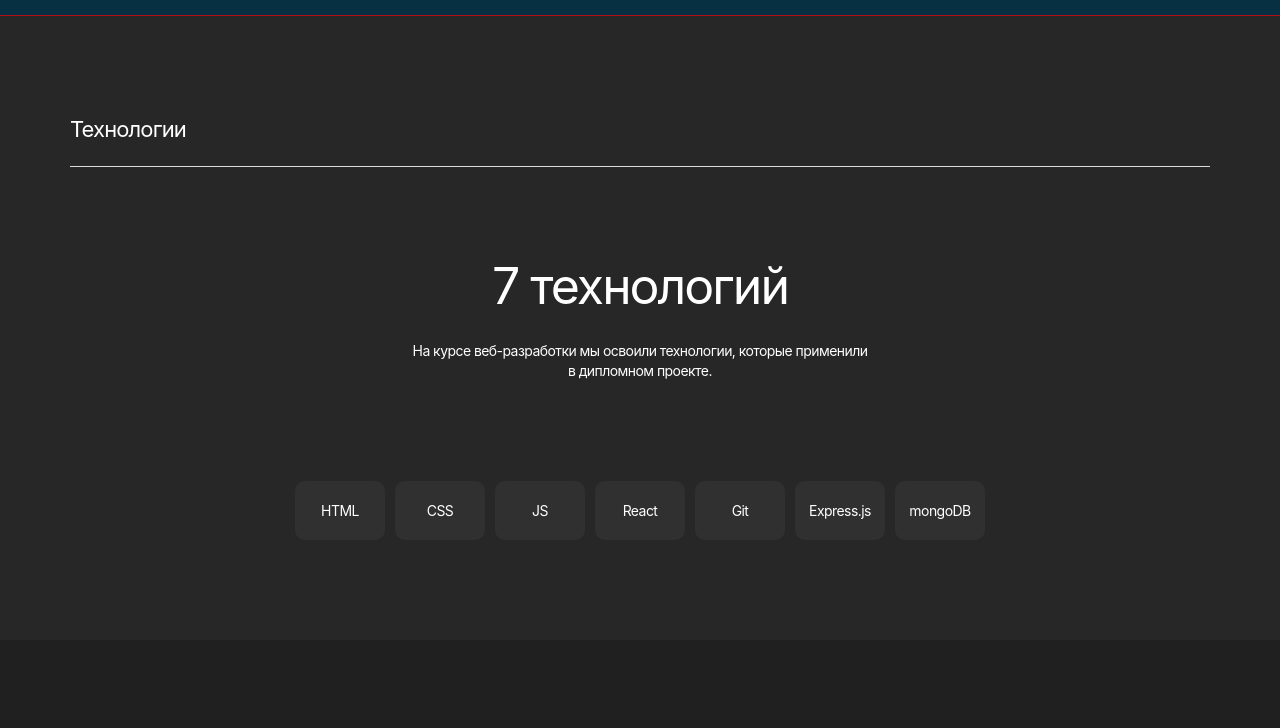
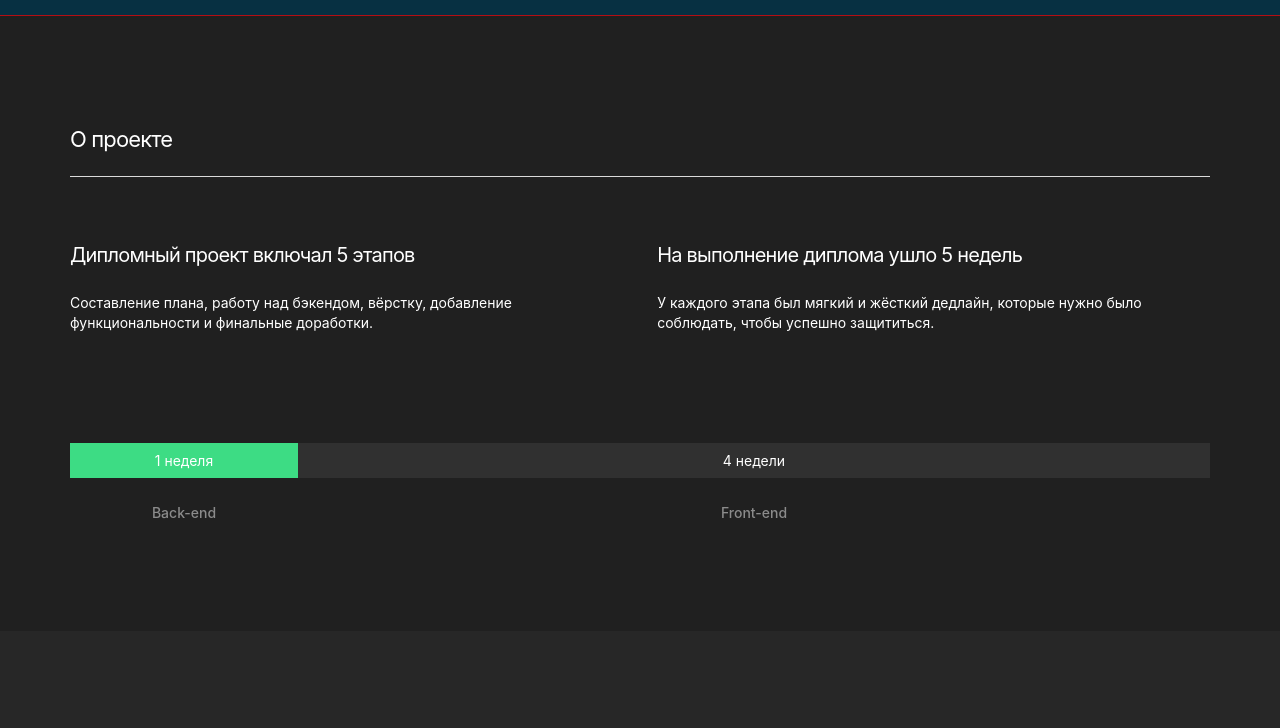
Before and after one commit to Easy-Deny/movies-explorer-frontend, a React app: page / in a window 1280 px wide. Shown: the part 59-787 px from the top of the page. Built offline with nearby package versions, Linux system fonts and the light colour scheme; a web font is replaced by a local one.

Commit message:
feat add aboutProject

```diff
--- /dev/null
+++ b/src/blocks/aboutProject/__description/aboutProject__description.css
@@ -0,0 +1,10 @@
+.aboutProject__description{
+    display: flex;
+    flex-direction: row;
+    flex-wrap: wrap;
+    list-style-type: none;
+    margin: 0;
+    padding: 0;
+    gap:26px 40px;
+    justify-content: baseline;
+}
--- /dev/null
+++ b/src/blocks/aboutProject/__graph/aboutProject__graph.css
@@ -0,0 +1,8 @@
+.aboutProject__graph{
+    list-style-type: none;
+    margin: 0;
+    padding: 110px 0;
+    display: grid;
+    gap:26px 0px;
+    grid-template-columns: 1fr 4fr;
+}
--- /dev/null
+++ b/src/blocks/aboutProject/__graphText/aboutProject__graphText.css
@@ -0,0 +1,3 @@
+.aboutProject__graphText{
+    text-align: center;
+}
--- /dev/null
+++ b/src/blocks/aboutProject/__heading/aboutProject__heading.css
@@ -0,0 +1,6 @@
+.aboutProject__heading {
+    font-size: 20px;
+    line-height: 24px;
+    letter-spacing: -0.04em;
+    text-align: left;
+}
--- /dev/null
+++ b/src/blocks/aboutProject/__period/_green/aboutProject__period_green.css
@@ -0,0 +1,3 @@
+.aboutProject__period_green{
+    background-color: #3DDC84;
+}
--- /dev/null
+++ b/src/blocks/aboutProject/__period/aboutProject__period.css
@@ -0,0 +1,9 @@
+.aboutProject__period {
+    font-size: 14px;
+    font-weight: 400;
+    line-height: 17px;
+    letter-spacing: 0em;
+    background-color: #303030;
+    padding-top: 9px;
+    padding-bottom: 9px;
+}
--- /dev/null
+++ b/src/blocks/aboutProject/__section/aboutProject__section.css
@@ -0,0 +1,6 @@
+.aboutProject__section {
+    border-top: 1px #DADADA solid;
+    padding-top: 66px;
+    display: flex;
+   flex-direction: column;
+}
--- /dev/null
+++ b/src/blocks/aboutProject/__signature/aboutProject__signature.css
@@ -0,0 +1,7 @@
+.aboutProject__signature {
+    font-size: 14px;
+    font-weight: 500;
+    line-height: 17px;
+    letter-spacing: 0px;
+    color: #8B8B8B;
+}
--- /dev/null
+++ b/src/blocks/aboutProject/__text/aboutProject__text.css
@@ -0,0 +1,8 @@
+.aboutProject__text {
+    font-size: 14px;
+    font-weight: 400;
+    line-height: 20px;
+    letter-spacing: 0em;
+    text-align: left;
+    width: 48%;
+}
--- /dev/null
+++ b/src/blocks/aboutProject/aboutProject.css
@@ -0,0 +1,18 @@
+.aboutProject{
+    background-color: #202020;
+    padding: 110px 70px 0 70px;
+    font-family: Inter;
+    color:  #FFFFFF;
+}
+
+@media screen and (max-width:768px) {
+    .aboutProject {
+        padding: 90px 50px 0 50px;
+    }
+}
+
+@media screen and (max-width:320px) {
+    .aboutProject {
+        padding: 70px 14px 0 14px;
+    }
+}
--- a/src/components/AboutProject.js
+++ b/src/components/AboutProject.js
@@ -0,0 +1,25 @@
+import Heading from "./Heading";
+
+function AboutProject() {
+    return (
+        <article className="aboutProject">
+            <Heading
+                heading={'О проекте'} />
+            <section className="aboutProject__section">
+                <ul className="aboutProject__description">
+                    <li className="aboutProject__text aboutProject__heading">Дипломный проект включал 5 этапов</li>
+                    <li className="aboutProject__text aboutProject__heading">На выполнение диплома ушло 5 недель</li>
+                    <li className="aboutProject__text">Составление плана, работу над бэкендом, вёрстку, добавление функциональности и финальные доработки.</li>
+                    <li className="aboutProject__text">У каждого этапа был мягкий и жёсткий дедлайн, которые нужно было соблюдать, чтобы успешно защититься.</li>
+                </ul>
+                <ul className="aboutProject__graph">
+                    <li className="aboutProject__graphText aboutProject__period aboutProject__period_green" >1 неделя</li>
+                    <li className="aboutProject__graphText aboutProject__period">4 недели</li>
+                    <li className="aboutProject__graphText aboutProject__signature">Back-end</li>
+                    <li className="aboutProject__graphText aboutProject__signature">Front-end</li>
+                </ul>
+            </section>
+        </article>
+    );
+}
+export default AboutProject;
--- a/src/components/App.js
+++ b/src/components/App.js
@@ -1,4 +1,5 @@
 import Header from './Header';
+import AboutProject from './AboutProject';
 import Techs from './Techs';
 import AboutMe from './AboutMe';
 import Portfolio from './Portfolio';
@@ -16,6 +17,7 @@ function App() {
       <Header
         loggedIn={loggedIn}
       />
+      <AboutProject/>
       <Techs/>
       <AboutMe/>
       <Portfolio/>
--- a/src/index.css
+++ b/src/index.css
@@ -16,6 +16,17 @@
 @import url(./blocks/header/__account-icon/header__account-icon.css);
 
 @import url(./blocks/heading/heading.css);
+
+@import url(./blocks/aboutProject/aboutProject.css);
+@import url(./blocks/aboutProject/__section/aboutProject__section.css);
+@import url(./blocks/aboutProject/__description/aboutProject__description.css);
+@import url(./blocks/aboutProject/__text/aboutProject__text.css);
+@import url(./blocks/aboutProject/__heading/aboutProject__heading.css);
+@import url(./blocks/aboutProject/__graph/aboutProject__graph.css);
+@import url(./blocks/aboutProject/__graphText/aboutProject__graphText.css);
+@import url(./blocks/aboutProject/__period/aboutProject__period.css);
+@import url(./blocks/aboutProject/__period/_green/aboutProject__period_green.css);
+@import url(./blocks/aboutProject/__signature/aboutProject__signature.css);
 
 @import url(./blocks/techs/techs.css);
 @import url(./blocks/techs/__section/techs__section.css);
```
